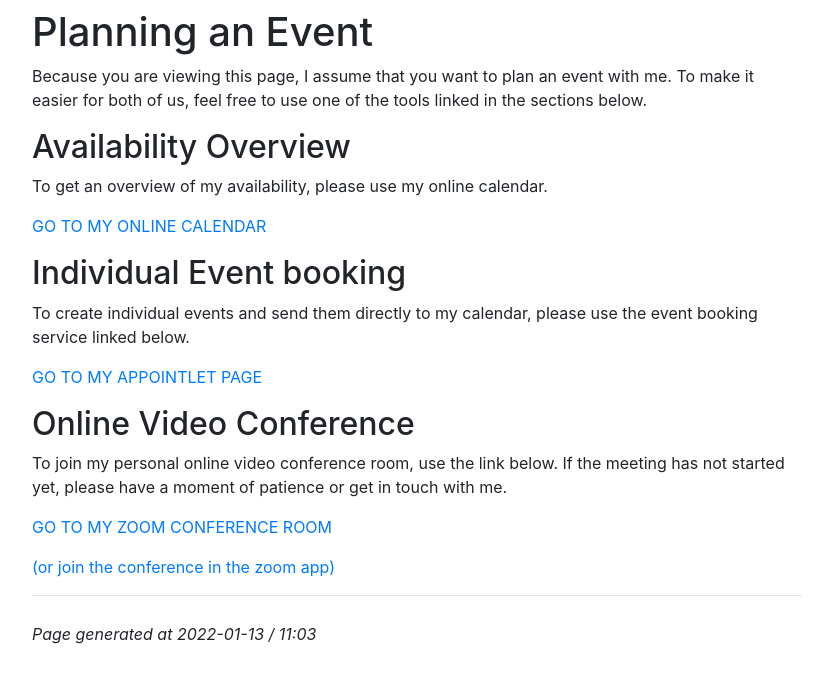
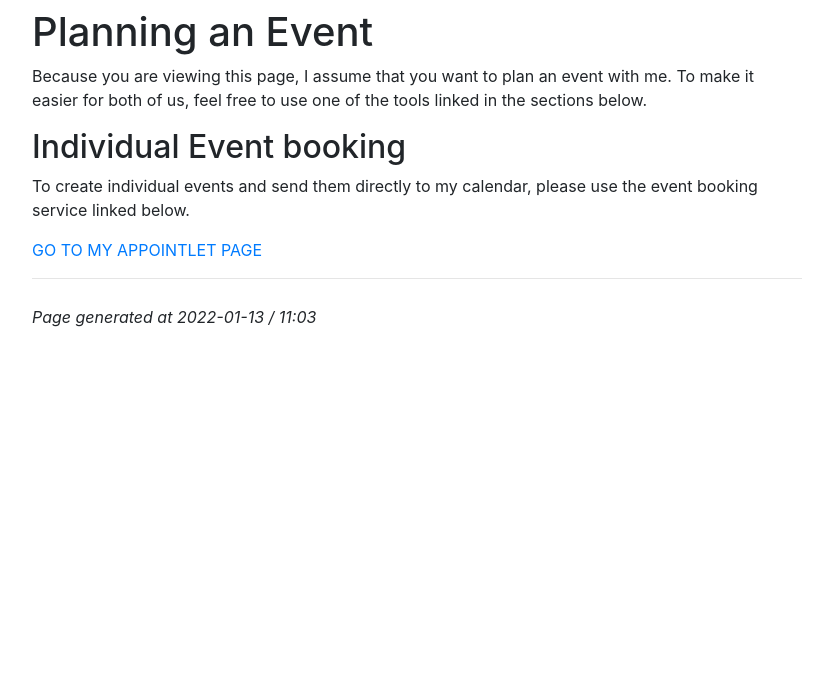
Before and after one commit to janxb/janxb.github.io, a Jekyll site: the page built from _pages/calendar.md, in a window 1280 px wide. Shown: the top 683 px of the page, without its empty margins (223-1038 px from the left). Built offline with Jekyll 4.4.1, drawn with Linux system fonts in a browser that asks for light colours; comment, search, counter and statistics services are not loaded; our own code applies the rules of GitHub Pages for plain Markdown files.

Commit message:
Update calendar.md

```diff
--- a/_pages/calendar.md
+++ b/_pages/calendar.md
@@ -10,18 +10,8 @@ redirect_from:
 
 Because you are viewing this page, I assume that you want to plan an event with me. To make it easier for both of us, feel free to use one of the tools linked in the sections below.
 
-## Availability Overview
-
-To get an overview of my availability, please use my online calendar.
-
-[GO TO MY ONLINE CALENDAR](https://kalender.janbrodda.de)
-
 ## Individual Event booking
 
 To create individual events and send them directly to my calendar, please use the event booking service linked below.
 
 [GO TO MY APPOINTLET PAGE](https://janbrodda.appointlet.com)
-
-## Online Video Conference
-
-{% include zoom.md %}
```
